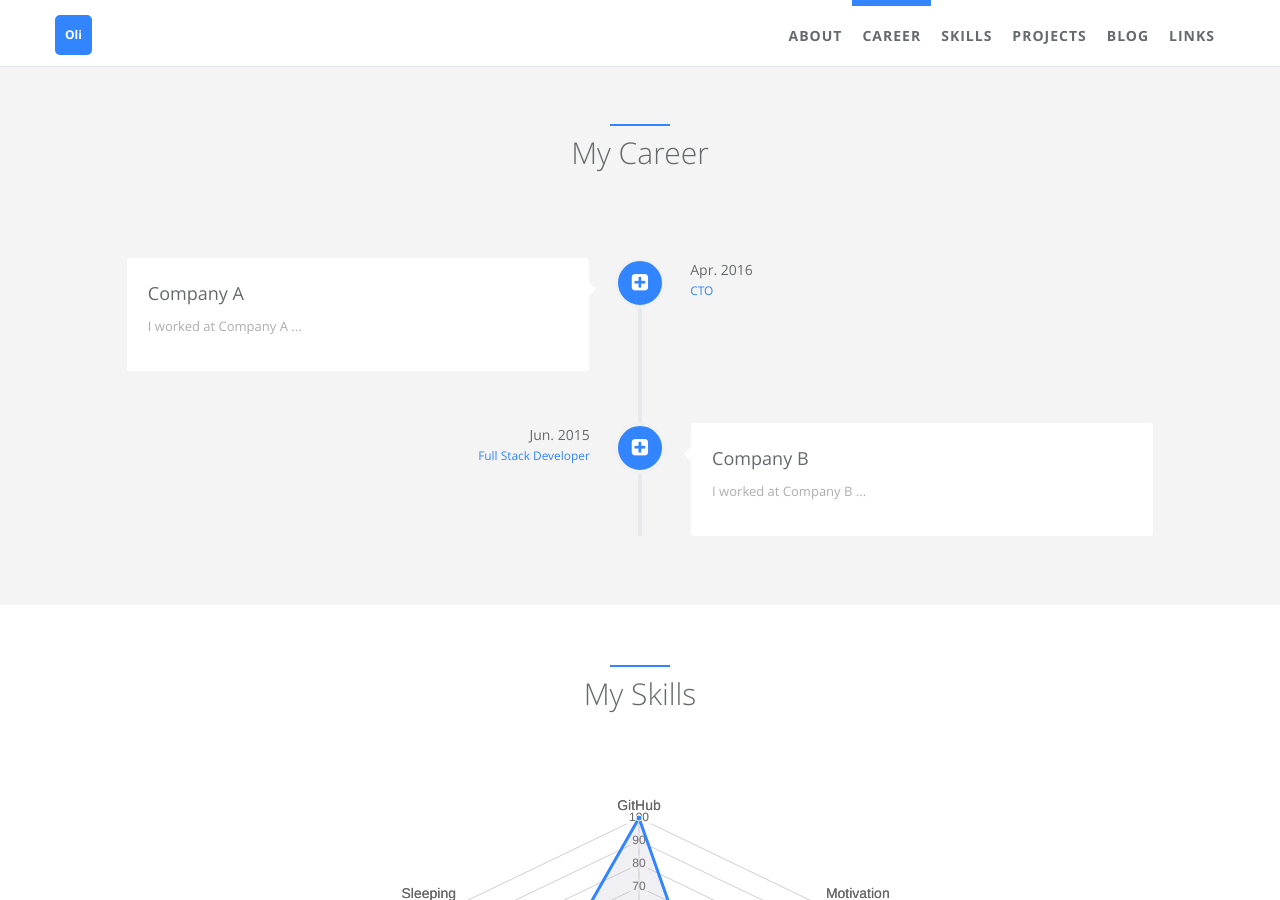
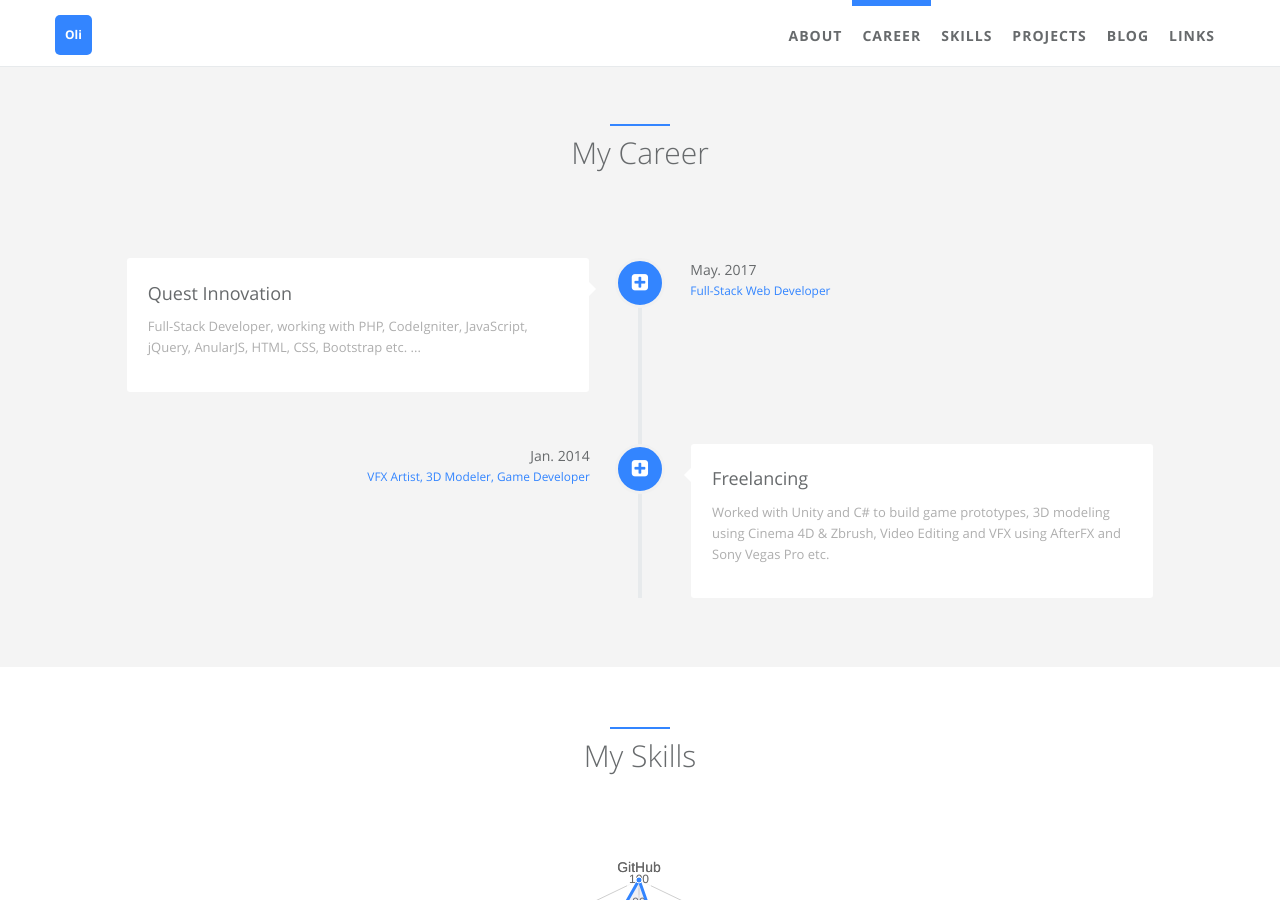
Before and after one commit to Ahmad-Waliullah-Khan/Ahmad-W-Khan.github.io, a Jekyll site: the page built from index.html, in a window 1280 px wide and 900 px high, scrolled down 788 px. Built offline with Jekyll 4.4.1, drawn with Linux system fonts in a browser that asks for light colours.

Commit message:
Update careers.yml

```diff
--- a/_data/index/careers.yml
+++ b/_data/index/careers.yml
@@ -1,29 +1,29 @@
 # careers section data
 # if you don't have language feature(language.yml is empty), ignore "i18n" items
 - name:
-    detail: Company A
+    detail: Quest Innovation
     i18n: company_a
   desc:
-    detail: I worked at Company A ...
+    detail: Full-Stack Developer, working with PHP, CodeIgniter, JavaScript, jQuery, AnularJS, HTML, CSS, Bootstrap etc. ...
     i18n: company_a_desc
   date:
-    detail: Apr. 2016
+    detail: May. 2017
     i18n: company_a_date
   job:
-    detail: CTO
+    detail: Full-Stack Web Developer
     i18n: company_a_job
   icon: fa-plus-square
 
 - name:
-    detail: Company B
+    detail: Freelancing
     i18n: company_b
   desc:
-    detail: I worked at Company B ...
+    detail: Worked with Unity and C# to build game prototypes, 3D modeling using Cinema 4D & Zbrush, Video Editing and VFX using AfterFX and Sony Vegas Pro etc.
     i18n: company_b_desc
   date:
-    detail: Jun. 2015
+    detail: Jan. 2014
     i18n: company_b_date
   job:
-    detail: Full Stack Developer
+    detail: VFX Artist, 3D Modeler, Game Developer
     i18n: company_b_job
   icon: fa-plus-square
```
